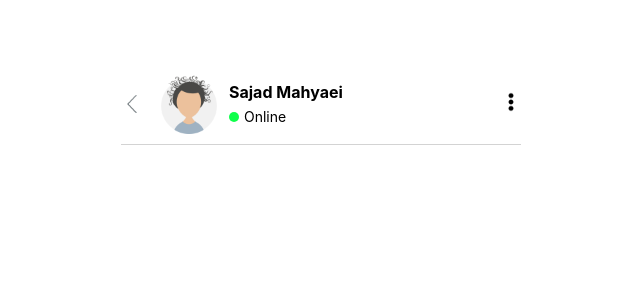
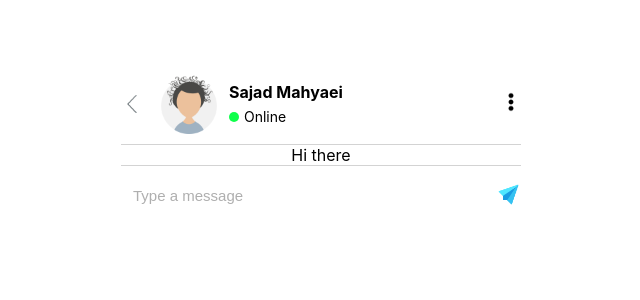
Before and after one commit to Sajadmhy/Chat-App, a Next.js app: page / in a window 1280 px wide. Shown: the top 300 px of the page, without its empty margins (319-959 px from the left). Built offline with nearby package versions, Linux system fonts and the light colour scheme.

Commit message:
Create input box for the messages

```diff
--- /dev/null
+++ b/components/ChatText.jsx
@@ -0,0 +1,7 @@
+export default function ChatText() {
+    return (
+        <>
+        <div>Hi there</div>
+        </>
+    )
+}
--- a/pages/index.js
+++ b/pages/index.js
@@ -1,5 +1,6 @@
 import Head from 'next/head'
 import Image from 'next/image'
+import ChatText from '../components/ChatText'
 import styles from '../styles/Home.module.css'
 
 export default function Home() {
@@ -11,7 +12,6 @@ export default function Home() {
         <link rel="icon" href="/chat-favicon.png" />
       </Head>
       <main className={styles.main}>
-       <div className={styles.box}>
         <div className={styles.chatHead}>
           <div className={styles.backArrow}>
           <Image
@@ -43,7 +43,19 @@ export default function Home() {
           />
           </div>
         </div>
-       </div>
+        <ChatText />
+        <div className={styles.inputField}>
+          <input type="text" placeholder='Type a message'/>
+          <span className={styles.space}></span>
+          <div className={styles.sendIcon}>
+            <Image
+            src="/send-icon.png"
+            width={25}
+            height={25}
+            alt="send message icon"
+            />
+          </div>
+        </div>
       </main>
     </div>
   )
--- a/styles/Home.module.css
+++ b/styles/Home.module.css
@@ -56,3 +56,32 @@
 .threeDots {
   user-select: none;
 }
+
+
+.inputField {
+  display: flex;
+  align-items: center;
+  width: 400px;
+  border-top: 1px solid rgb(211, 211, 211);
+  padding: 10px 0 0 0;
+}
+
+.inputField input {
+  border-style: none;
+  width: 350px;
+  height: 40px;
+  margin: 0 0 0 10px;
+}
+
+.inputField input:focus {
+  outline: none;
+}
+
+.inputField input::placeholder {
+  color: rgb(175, 175, 175);
+  font-size: 15px;
+}
+
+.sendIcon {
+  user-select: none;
+}
```
Also changed, not shown: public/send-icon.png (added).
